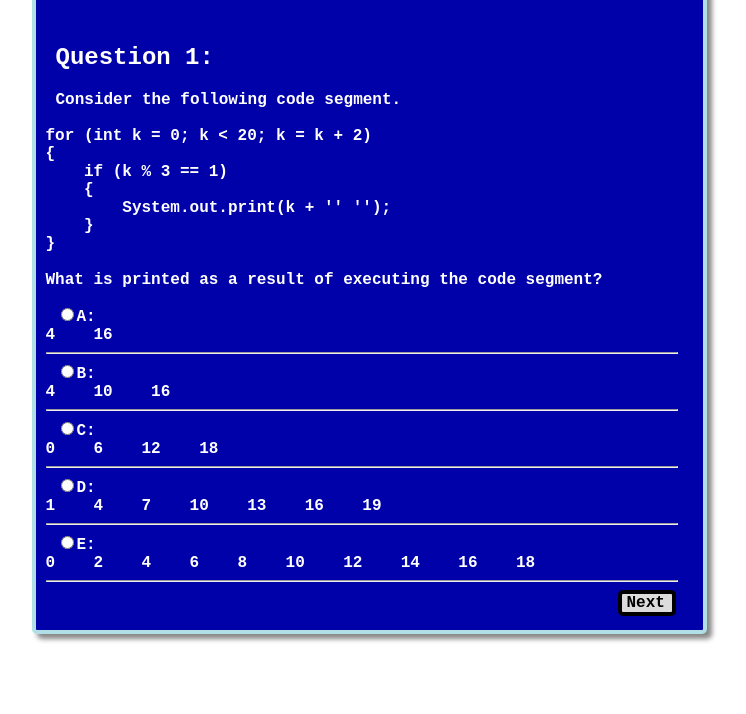
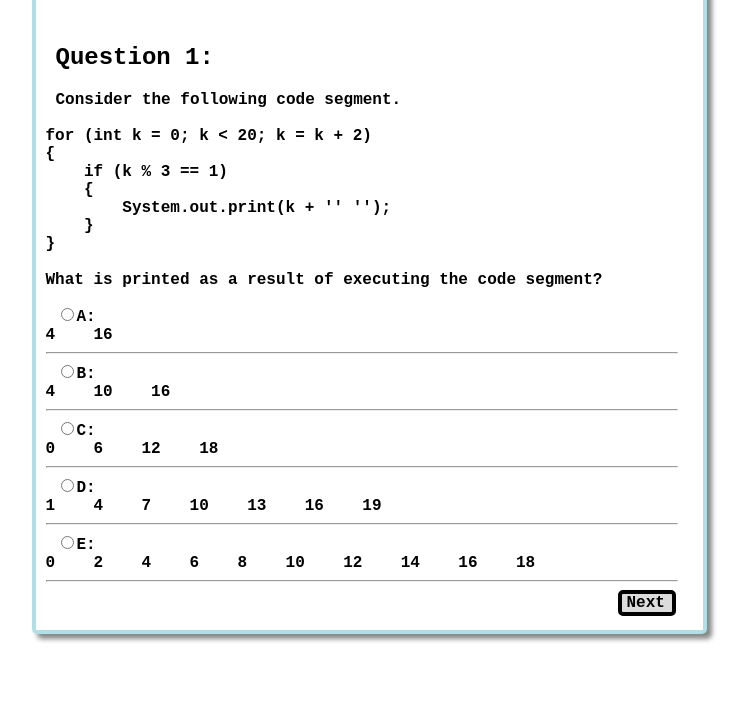
Before and after one commit to jaLeague/AP_Prep_Quiz_1, a plain HTML site: page index.html in a window 1280 px wide. Shown: the part 86-800 px from the top of the page, without its empty margins (271-1017 px from the left). Drawn offline with nearby package versions, Linux system fonts and the light colour scheme; a script that the page names is missing.

Commit message:
Update stylesheet.css

```diff
--- a/stylesheet.css
+++ b/stylesheet.css
@@ -1 +1 @@
-body {    font-family: Courier New;}h1 {    text-align: center;}#title {    text-decoration: underline;}#quiz {    text-indent: 10px;    display:none;}.button {    border:4px solid;    border-radius:5px;    width: 40px;    padding-left:5px;    padding-right: 5px;    position: relative;    float:right;    background-color: #DCDCDC;    color: black;    margin: 0 2px 0 2px;}.button.active {    background-color: #EEEEEE;    color: #525252;}button {    position: relative;    float:right;}.button a {    text-decoration: none;    color: black;}#container {    width:50%;    margin:auto;    padding: 0 25px 40px 10px;    background-color: #0101AA;    border:4px solid #B0E0E6;    border-radius:5px;    color: #FFFFFF;    font-weight: bold;    box-shadow: 5px 5px 5px #888;}ul {    list-style-type: none;    padding: 0;    margin: 0;}#prev {    display:none;}#start {    display:none;    width: 90px;}
+body {    font-family: Courier New;}h1 {    text-align: center;}#title {    text-decoration: underline;}#quiz {    text-indent: 10px;    display:none;}.button {    border:4px solid;    border-radius:5px;    width: 40px;    padding-left:5px;    padding-right: 5px;    position: relative;    float:right;    background-color: #DCDCDC;    color: black;    margin: 0 2px 0 2px;}.button.active {    background-color: #EEEEEE;    color: #525252;}button {    position: relative;    float:right;}.button a {    text-decoration: none;    color: black;}#container {    width:50%;    margin:auto;    padding: 0 25px 40px 10px;    background-color: #FFFFFF;    border:4px solid #B0E0E6;    border-radius:5px;    color: #000000;    font-weight: bold;    box-shadow: 5px 5px 5px #888;}ul {    list-style-type: none;    padding: 0;    margin: 0;}#prev {    display:none;}#start {    display:none;    width: 90px;}
```
